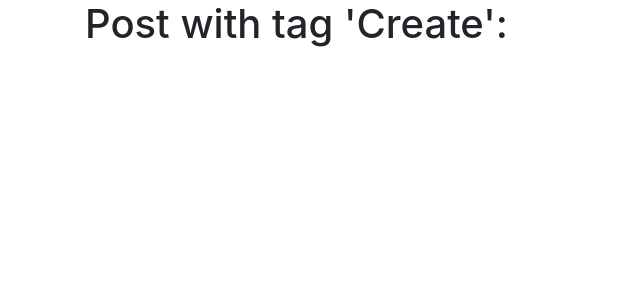
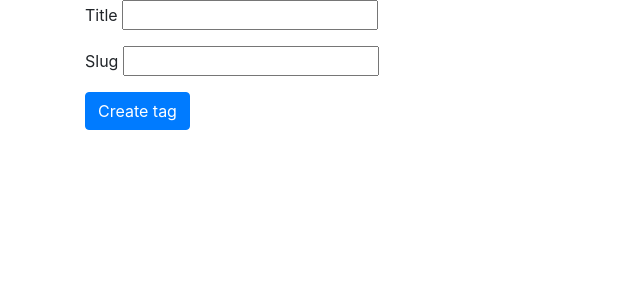
Before and after one commit to Kirninn/blogengine, a Django app: page /blog/tags/create/ in a window 1280 px wide. Shown: the part 56-356 px from the top of the page, without its empty margins (0-640 px from the left). Run offline with Django 3.2, Linux system fonts and the light colour scheme; data comes from the database, SQL or seed files in the repository; both versions use the stored data as it was after the commit; some libraries are stand-ins or nearby versions.

Commit message:
Правки седьмого урока.

```diff
--- /dev/null
+++ b/blog/forms.py
@@ -0,0 +1,21 @@
+from django import forms
+from .models import Tag
+from django.core.exceptions import ValidationError
+
+class TagForm(forms.ModelForm):
+
+    class Meta:
+        model = Tag
+        fields = ['title', 'slug']
+
+        widjets = {'title': forms.TextInput(attrs={'class': 'form-control'}),
+                   'slug': forms.TextInput(attrs={'class': 'form-control'})}
+
+    def clean_slug(self):
+        new_slug = self.cleaned_data['slug'].lower()
+
+        if new_slug == 'create':
+            raise ValidationError('Wrong!')
+        if Tag.objects.filter(slug__iexact=new_slug).count():
+            raise ValidationError('Wrong!')
+        return new_slug
--- a/blog/models.py
+++ b/blog/models.py
@@ -13,7 +13,7 @@ class Post(models.Model):
         return reverse('url_post_detail', kwargs={'slug': self.slug})
 
     def __str__(self):
-        return '{}'.format(self.title)
+        return self.title
 
 class Tag(models.Model):
     title = models.CharField(max_length=50)
--- /dev/null
+++ b/blog/templates/blog/tag_create.html
@@ -0,0 +1,26 @@
+{% extends 'blog/base_blog.html' %}
+
+{% block title %}
+    Tags create
+{% endblock %}
+
+{% block content %}
+
+  <form action="{% url 'url_tag_create' %}" method="post">
+    {% csrf_token %}
+
+    {% for field in form %}
+      <div class="form-group">
+        {% if field.errors %}
+          <div class="alert alert-danger">
+            {{ field.errors}}
+          </div>
+          {% endif %}
+        {{ field.label }}
+        {{ field }}
+      </div>
+    {% endfor %}
+    <button type="submit" class="btn btn-primary">Create tag</button>
+  </form>
+
+{% endblock %}
--- a/blog/templates/blog/tag_detail.html
+++ b/blog/templates/blog/tag_detail.html
@@ -2,8 +2,8 @@
 
 
 {% block content %}
-  <h1 class=mb-3>Post with tag '{{ tags.title|title }}':</h1>
-  {% for post in tags.posts.all %}
+  <h1 class=mb-3>Post with tag '{{ tag.title|title }}':</h1>
+  {% for post in tag.posts.all %}
     {% include 'blog/includes/post_card_templates.html' %}
     {% endfor %}
 
--- a/blog/templates/blog/tags_list.html
+++ b/blog/templates/blog/tags_list.html
@@ -1,6 +1,6 @@
 {% extends 'blog/base_blog.html' %}
 
-{% block title  %}
+{% block title %}
     Tags list
 {% endblock %}
 
--- a/blog/urls.py
+++ b/blog/urls.py
@@ -4,8 +4,9 @@ from django.urls import path
 from .views import *
 
 urlpatterns = [
-    path('', index, name='url_blog_list'),
-    path('post/<str:slug>/', post_detail, name='url_post_detail'),
+    path('', post_list, name='url_blog_list'),
+    path('post/<str:slug>/', PostDetail.as_view(), name='url_post_detail'),
     path('tags/', tags_list, name='url_tags_list'),
-    path('tags/<str:slug>/', tag_detail, name='url_tag_detail'),
+    path('tags/create/', TagCreate.as_view(), name='url_tag_create'),
+    path('tags/<str:slug>/', TagDetail.as_view(), name='url_tag_detail'),
 ]
--- a/blog/views.py
+++ b/blog/views.py
@@ -1,19 +1,37 @@
-from django.shortcuts import render
+from django.shortcuts import render, redirect, get_object_or_404
 from blog.models import Post, Tag
+from django.views.generic import View
+from .utils import ObjectDetailMixin
+from .forms import TagForm
 
 
-def index(request):
+def post_list(request):
     posts = Post.objects.all()
     return render(request, 'blog/index.html', context={'posts': posts})
 
-def post_detail(request, slug):
-    post = Post.objects.get(slug__iexact=slug)
-    return render(request, 'blog/post_detail.html', context={'post': post})
+class PostDetail(ObjectDetailMixin, View):
+    model = Post
+    template = 'blog/post_detail.html'
+
 
 def tags_list(request):
     tags = Tag.objects.all()
     return render(request, 'blog/tags_list.html', context={'tags': tags})
 
-def tag_detail(request, slug):
-    tag = Tag.objects.get(slug__iexact=slug)
-    return render(request, 'blog/tag_detail.html', context={'tags': tag})
+class TagDetail(ObjectDetailMixin, View):
+    model = Tag
+    template = 'blog/tag_detail.html'
+
+
+class TagCreate(View):
+    def get(self, request):
+        form = TagForm()
+        return render(request, 'blog/tag_create.html', context={'form': form})
+
+    def post(self, request):
+        bound_form = TagForm(request.POST)
+
+        if bound_form.is_valid():
+            new_tag = bound_form.save()
+            return redirect(new_tag)
+        return render(request, 'blog/tag_create.html', context={'form': bound_form})
```
Also changed, not shown: db.sqlite3.
